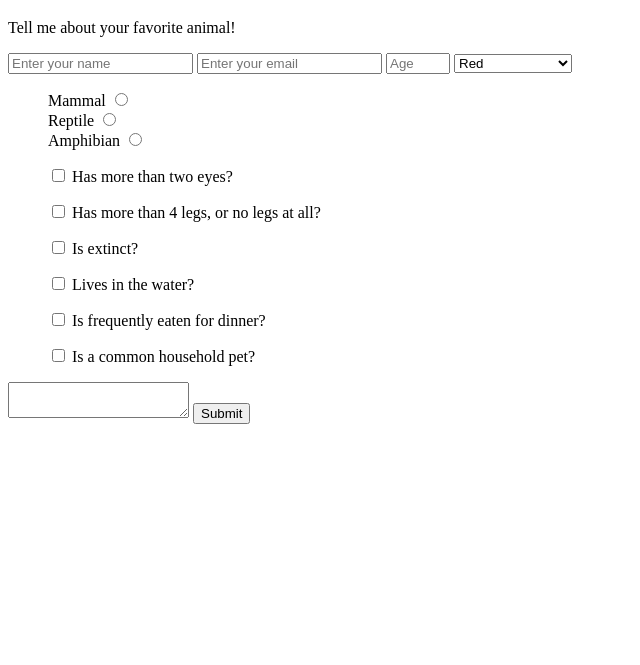
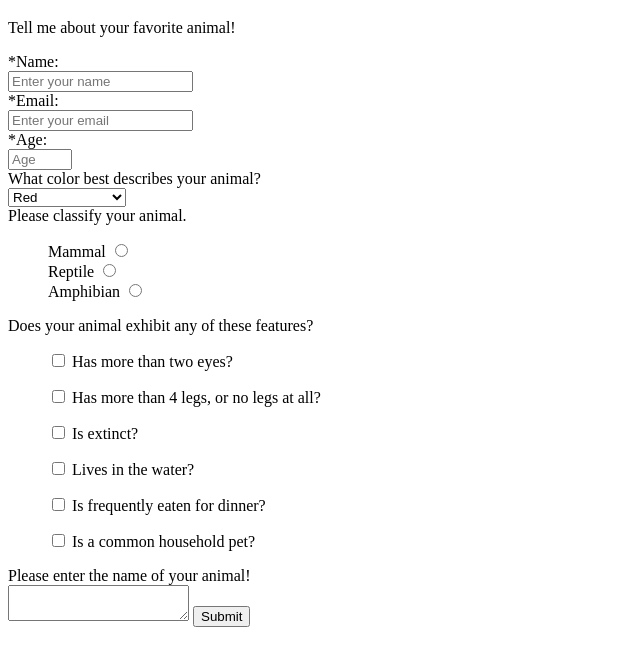
Before and after one commit to csc473s2019-webdev/hw3-p5-practice-with-html-css-forms-dgarsir, a plain HTML site: page index.html in a window 1280 px wide. Shown: the part 61-726 px from the top of the page, without its empty margins (0-640 px from the left). Drawn offline with Linux system fonts and the light colour scheme.

Commit message:
labels done

```diff
--- a/index.html
+++ b/index.html
@@ -11,12 +11,26 @@
     <div id="form-outer">
         <p id="description">Tell me about your favorite animal!</p>
         <form id="survey-form" method="GET" action="">
+            <div class="labels">
+                <label for="name" id="name-label">*Name: </label>
+            </div>
             <input type="name" name="name" id="name"
             class="input-field" placeholder="Enter your name" required>
+            <div class="labels">
+                <label for="email" id="email-label">*Email: </label>
+            </div>
             <input type="email" name="email" id="email"
             class="input-field" placeholder="Enter your email" required>
+            <div class="labels">
+                <label for="age" id="age-label">*Age: </label>
+            </div>
             <input type="number" name="age" id="age"
             class="input-field" placeholder="Age" min="1" max="111" required>
+            <div class="labels">
+                <label for="color_desc" id="color_desc-labl">
+                    What color best describes your animal?
+                </label>
+            </div>
             <select id="dropdown" name="color_desc" class="dropdown">
                 <option disabled value>Select an option</option>
                 <option value="red">Red</option>
@@ -30,6 +44,9 @@
                 <option value="brown">Brown</option>
                 <option value="white">White</option>
             </select>
+            <div class="labels">
+                <label for="MRA" id="MRA-label">Please classify your animal.</label>
+            </div>
             <ul style="list-style: none;">
                 <li class="radio">
                     <label>Mammal
@@ -50,6 +67,11 @@
                     </label>
                 </li>
             </ul>
+            <div class="labels">
+                <label for="features" name="features-label">
+                    Does your animal exhibit any of these features?
+                </label>
+            </div>
             <ul id="features" style="list-style: none;">
                 <li class="checkbox">
                     <label>
@@ -104,6 +126,11 @@
                         </label>
                     </li>
             </ul>
+            <div class="labels">
+                <label for="myAnimal" name="myAnimal-label">
+                    Please enter the name of your animal!
+                </label>
+            </div>
             <textarea id="myAnimal" class="input-field" name="myAnimal"
             placeholder="Please enter your chosen animal here.">
             </textarea>
```
